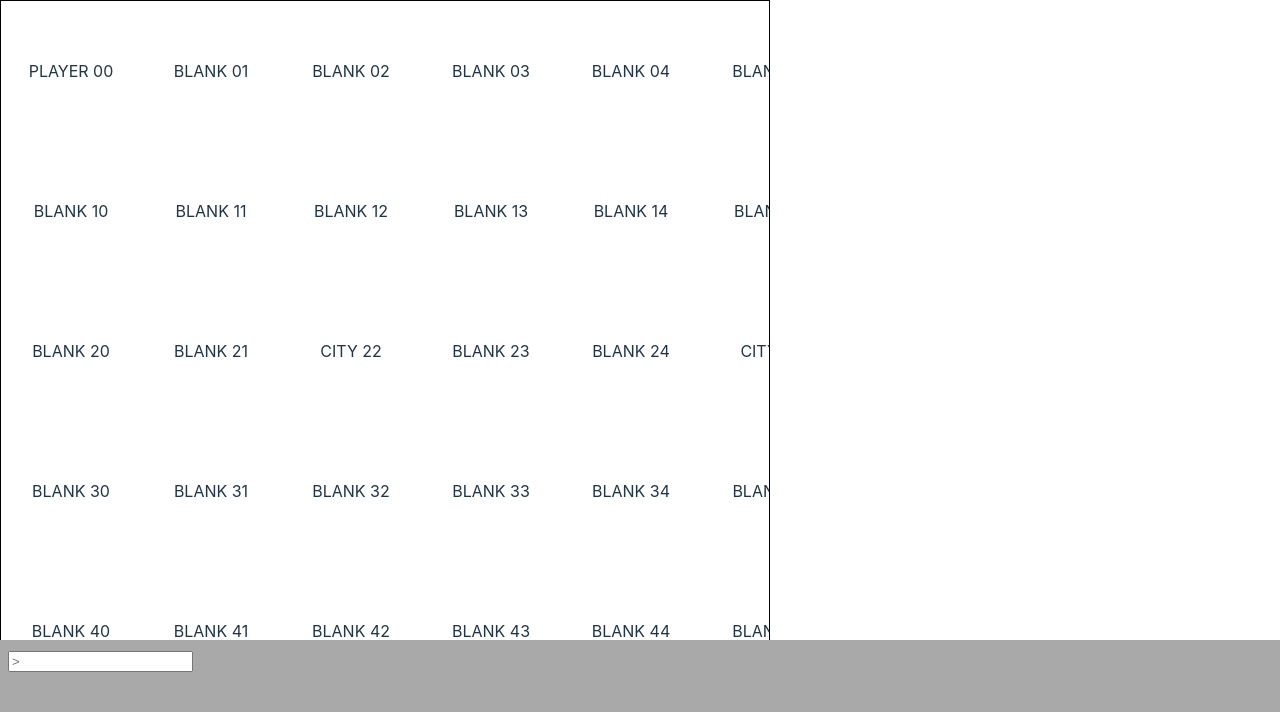
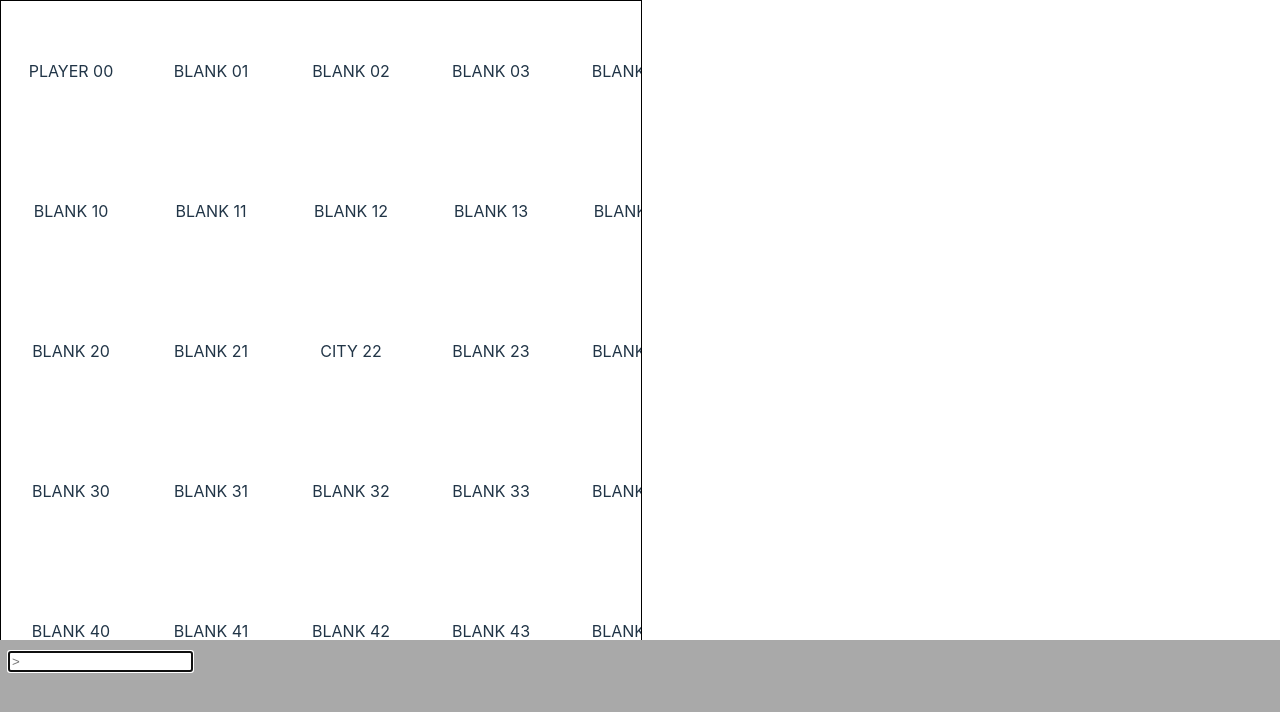
Before and after one commit to barrymun/cmd-ctrl, a Svelte app: page / in a window 1280 px wide. Shown: the top 712 px of the page. Built offline with nearby package versions, Linux system fonts and the light colour scheme.

Commit message:
numbers on tiles

```diff
--- a/src/App.svelte
+++ b/src/App.svelte
@@ -32,7 +32,7 @@
     top: 0;
     left: 0;
     height: 80vh;
-    width: 60%;
+    width: 50%;
     border: 1px solid black;
   }
 
--- a/src/app.css
+++ b/src/app.css
@@ -30,6 +30,7 @@ body {
   place-items: center;
   min-width: 320px;
   min-height: 100vh;
+  /* background-color: #ffffff; */
 }
 
 h1 {
--- a/src/lib/Terminal.svelte
+++ b/src/lib/Terminal.svelte
@@ -67,7 +67,7 @@
 
   <div class="input-wrapper">
     <input
-
+      autofocus
       placeholder=">&nbsp;"
       bind:value={cmd}
       on:keyup={onEnter}
--- a/src/lib/WorldMap.svelte
+++ b/src/lib/WorldMap.svelte
@@ -50,7 +50,6 @@
     width: 100%;
     overflow: hidden;
     cursor: crosshair;
-    /* scroll-behavior: smooth; */
   }
 
   .map-row {
```
Lines whose indentation alone changed are shown as unchanged.
